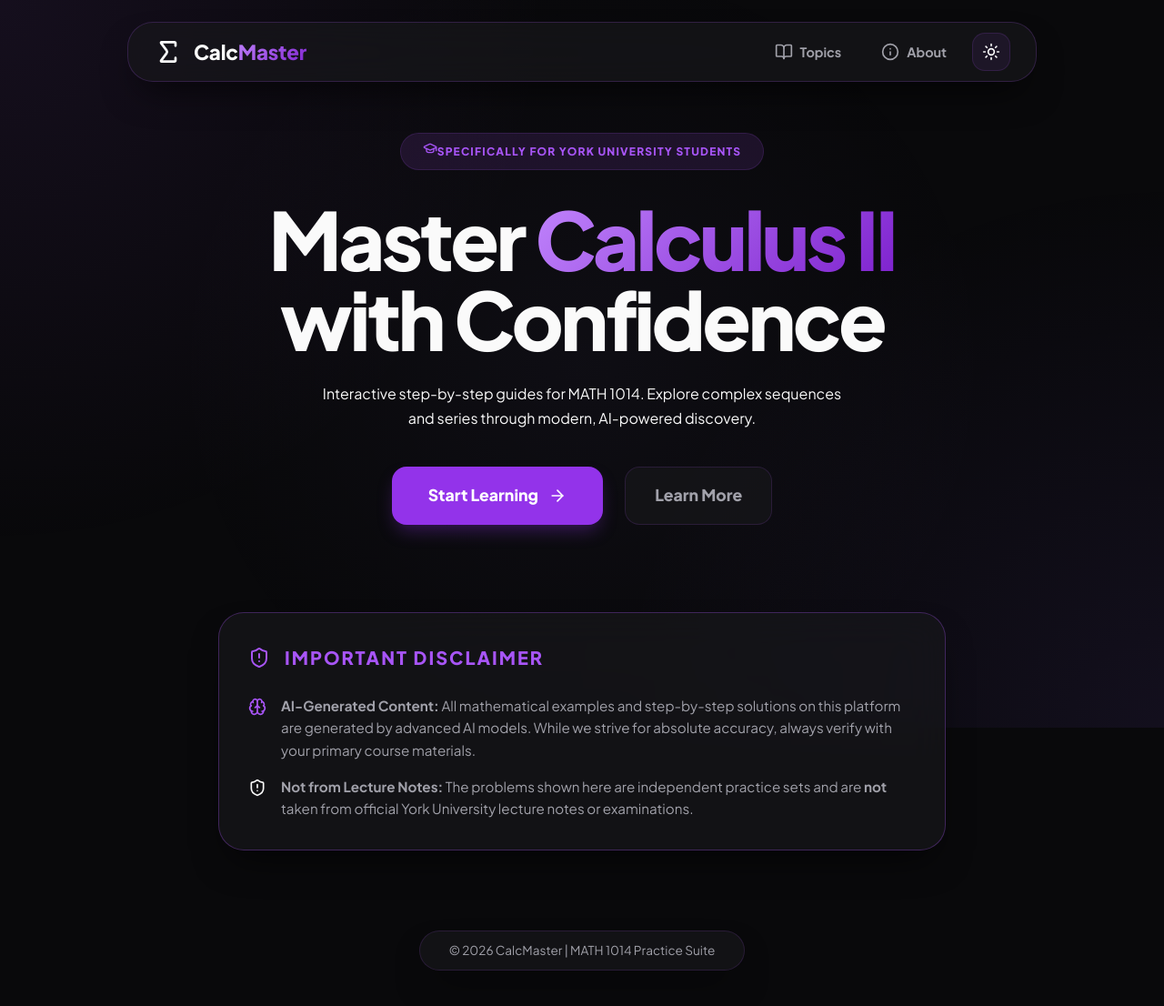
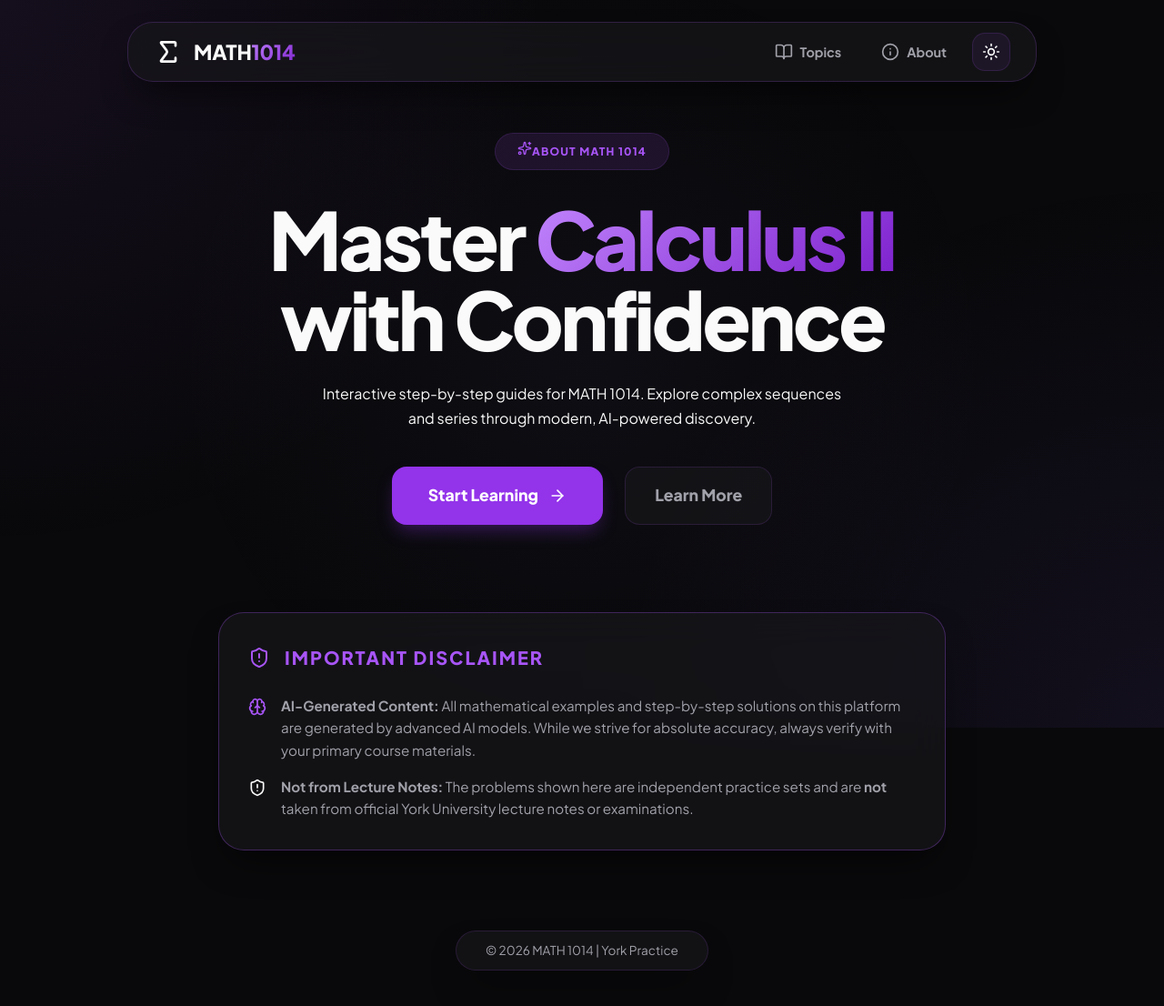
Before and after one commit to parsaabbasian/MATH-1014, a React (Vite) app: page / in a window 1280 px wide. Shown: the top 1106 px of the page at 91% size. Built offline with nearby package versions, Linux system fonts and the light colour scheme.

Commit message:
Rebranding: Updated CalcMaster to MATH 1014 and removed 'Suite' everywhere

```diff
--- a/index.html
+++ b/index.html
@@ -1,14 +1,18 @@
 <!doctype html>
 <html lang="en">
+
 <head>
   <meta charset="UTF-8" />
   <link rel="icon" type="image/svg+xml" href="/vite.svg" />
   <meta name="viewport" content="width=device-width, initial-scale=1.0" />
-    <title>CalcMaster | Master Calculus Concepts</title>
-    <meta name="description" content="An interactive and beautiful platform for learning advanced calculus, starting with Infinite Sequences and Series." />
+  <title>MATH 1014 | Practice & Mastery</title>
+  <meta name="description"
+    content="Master Calculus II (MATH 1014) with interactive step-by-step solutions for infinite sequences and series.">
 </head>
+
 <body>
   <div id="root"></div>
   <script type="module" src="/src/main.jsx"></script>
 </body>
+
 </html>
--- a/src/components/Navbar.jsx
+++ b/src/components/Navbar.jsx
@@ -11,7 +11,7 @@ const Navbar = () => {
             <div className="nav-container">
                 <Link to="/" className="nav-logo">
                     <Sigma className="logo-icon text-gradient" size={32} />
-                    <span className="logo-text">Calc<span className="text-gradient">Master</span></span>
+                    <span className="logo-text">MATH<span className="text-gradient"> 1014</span></span>
                 </Link>
 
                 <div className="nav-right">
--- a/src/pages/About.jsx
+++ b/src/pages/About.jsx
@@ -31,7 +31,7 @@ const About = () => {
                 <div className="hero-glow" />
                 <motion.div variants={itemVariants} className="hero-badge">
                     <Sparkles size={16} />
-                    <span>About CalcMaster</span>
+                    <span>About MATH 1014</span>
                 </motion.div>
                 <motion.h1 variants={itemVariants} className="hero-title">
                     Mastering <span className="text-gradient">Calculus II</span>
@@ -46,7 +46,7 @@ const About = () => {
                     <h2 className="section-title">Our Mission</h2>
                 </div>
                 <p style={{ fontSize: '1.2rem', color: 'var(--text-muted)', lineHeight: '1.8' }}>
-                    CalcMaster was built with a simple goal: to make complex mathematical concepts intuitive and accessible.
+                    MATH 1014 was built with a simple goal: to make complex mathematical concepts intuitive and accessible.
                     We believe that every student has the potential to master Calculus when given the right tools and a clear,
                     interactive path to discovery.
                 </p>
--- a/src/pages/Landing.jsx
+++ b/src/pages/Landing.jsx
@@ -32,8 +32,8 @@ const Landing = () => {
             <header className="hero-header" style={{ padding: '2rem 0' }}>
                 <div className="hero-glow" />
                 <motion.div variants={itemVariants} className="hero-badge">
-                    <GraduationCap size={16} />
-                    <span>Specifically for York University Students</span>
+                    <Sparkles size={16} />
+                    <span>About MATH 1014</span>
                 </motion.div>
                 <motion.h1 variants={itemVariants} className="hero-title">
                     Master <span className="text-gradient">Calculus II</span> <br /> with Confidence
@@ -78,7 +78,7 @@ const Landing = () => {
 
             <div style={{ marginTop: '4rem', padding: '1.5rem', display: 'flex', justifyContent: 'center' }}>
                 <div className="glass-card" style={{ padding: '0.6rem 2rem', borderRadius: '100px', fontSize: '0.85rem', color: 'var(--text-muted)', border: '1px solid var(--border)' }}>
-                    © 2026 CalcMaster | MATH 1014 Practice Suite
+                    © 2026 MATH 1014 | York Practice
                 </div>
             </div>
         </motion.div>
```
Lines whose indentation alone changed are shown as unchanged.
